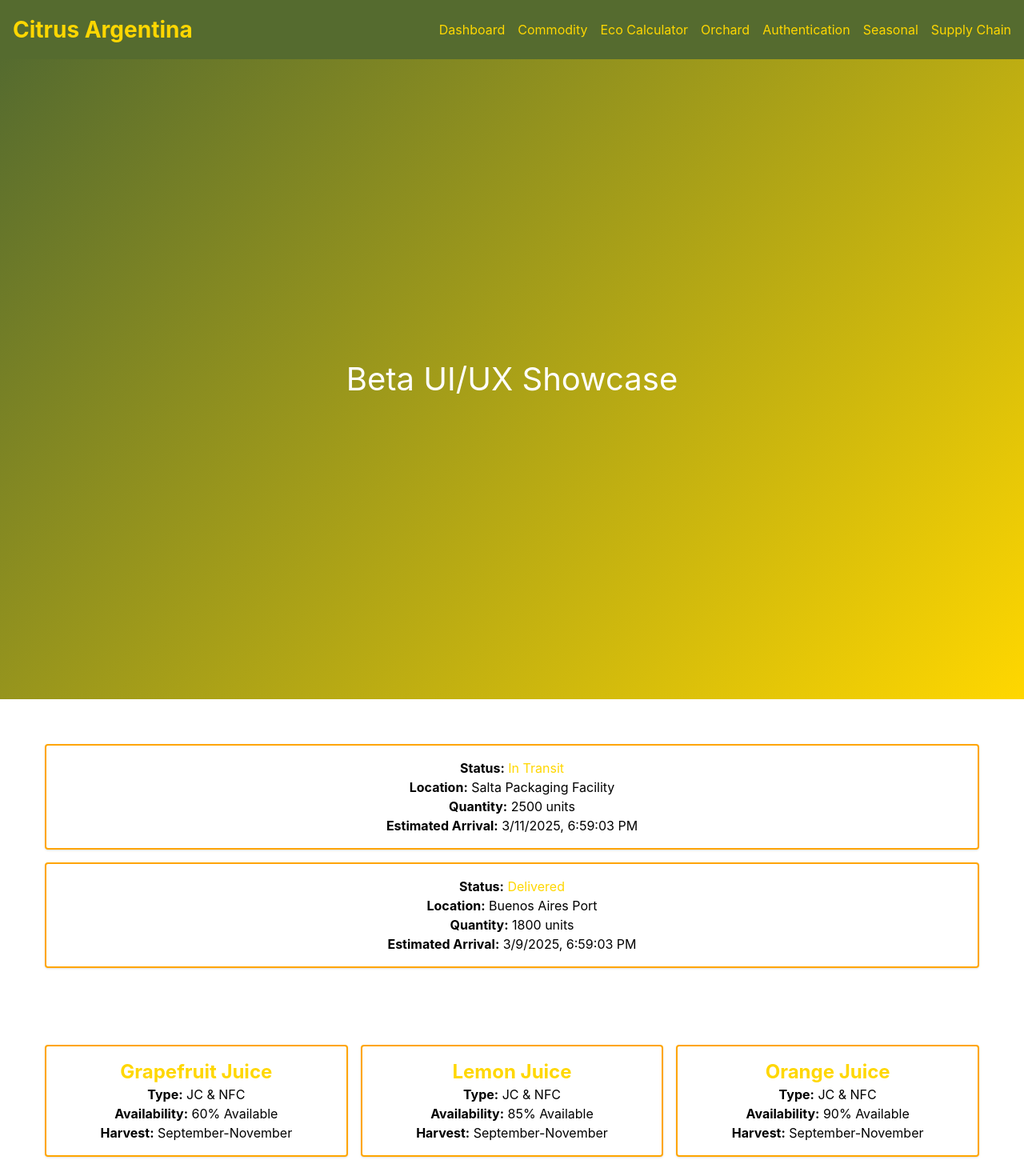
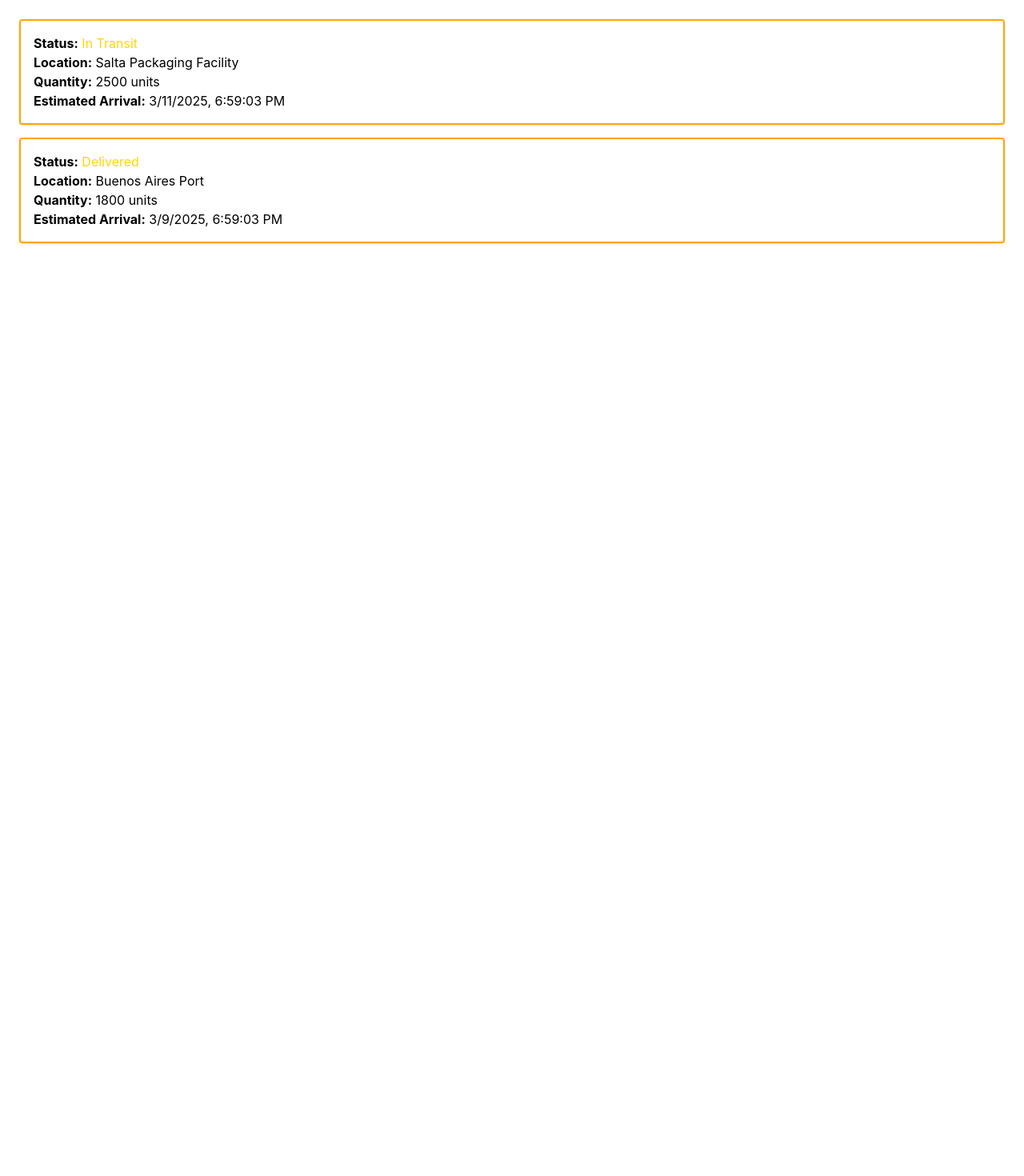
Before and after one commit to skyla643/WEBAPP_FRUITSCOMMERCE, a React (Create React App) app in the folder frontend/: page / in a window 1280 px wide. Shown: the top 1470 px of the page at 80% size. After the commit the page ends 800 px from the top, so only its background shows below. Built offline with nearby package versions, Linux system fonts and the light colour scheme.

Commit message:
chnage is good?

```diff
--- a/frontend/src/App.tsx
+++ b/frontend/src/App.tsx
@@ -1,76 +1,18 @@
+// src/App.tsx
 import React from 'react';
-import './App.css';
-
-// Import components
-import CommodityProfile from './components/CommodityProfile';
+import { BrowserRouter as Router, Route, Switch } from 'react-router-dom';
+import Login from './components/Login';
 import Dashboard from './components/Dashboard';
-import EcoCalculator from './components/EcoCalculator';
-import OrchardMonitoring from './components/OrchardMonitoring';
-import ProductAuthentication from './components/ProductAuthentication';
-import SeasonalAvailability from './components/SeasonalAvailability';
-import SupplyChainTracker from './components/SupplyChainTracker';
 
 function App() {
   return (
-    <div className="App">
-      {/* Navigation */}
-      <nav style={{ backgroundColor: '#556B2F', padding: '1rem' }}>
-        <div className="container" style={{ display: 'flex', justifyContent: 'space-between', alignItems: 'center' }}>
-          <h1 style={{ color: '#FFD700', fontSize: '1.75rem', fontWeight: 'bold' }}>Citrus Argentina</h1>
-          <ul style={{ display: 'flex', gap: '1rem', listStyle: 'none', margin: 0, padding: 0 }}>
-            <li><a href="#dashboard" style={{ color: '#FFD700', textDecoration: 'none' }}>Dashboard</a></li>
-            <li><a href="#commodity" style={{ color: '#FFD700', textDecoration: 'none' }}>Commodity</a></li>
-            <li><a href="#eco" style={{ color: '#FFD700', textDecoration: 'none' }}>Eco Calculator</a></li>
-            <li><a href="#orchard" style={{ color: '#FFD700', textDecoration: 'none' }}>Orchard</a></li>
-            <li><a href="#auth" style={{ color: '#FFD700', textDecoration: 'none' }}>Authentication</a></li>
-            <li><a href="#seasonal" style={{ color: '#FFD700', textDecoration: 'none' }}>Seasonal</a></li>
-            <li><a href="#supply" style={{ color: '#FFD700', textDecoration: 'none' }}>Supply Chain</a></li>
-          </ul>
-        </div>
-      </nav>
-
-      {/* Header with gradient */}
-      <header
-        className="App-header"
-        style={{
-          background: 'linear-gradient(135deg, #556B2F, #FFD700)',
-          padding: '2rem',
-          textAlign: 'center'
-        }}
-      >
-        <h1 style={{ fontSize: '2.5rem', margin: 0 }}>Beta UI/UX Showcase</h1>
-      </header>
-
-      {/* Main content */}
-      <main style={{ padding: '2rem', backgroundColor: 'white' }}>
-        <section id="dashboard" style={{ marginBottom: '2rem' }}>
-          <Dashboard />
-        </section>
-        <section id="commodity" style={{ marginBottom: '2rem' }}>
-          <CommodityProfile />
-        </section>
-        <section id="eco" style={{ marginBottom: '2rem' }}>
-          <EcoCalculator />
-        </section>
-        <section id="orchard" style={{ marginBottom: '2rem' }}>
-          <OrchardMonitoring />
-        </section>
-        <section id="auth" style={{ marginBottom: '2rem' }}>
-          <ProductAuthentication />
-        </section>
-        <section id="seasonal" style={{ marginBottom: '2rem' }}>
-          <SeasonalAvailability />
-        </section>
-        <section id="supply" style={{ marginBottom: '2rem' }}>
-          <SupplyChainTracker />
-        </section>
-      </main>
-
-      {/* Footer */}
-      <footer style={{ backgroundColor: '#FFA500', color: 'white', padding: '1rem', textAlign: 'center' }}>
-        <p>© 2025 Citrus Argentina. All rights reserved.</p>
-      </footer>
-    </div>
+    <Router>
+      <Switch>
+        <Route exact path="/login" component={Login} />
+        {/* You can add more routes here. For now, we'll default to the dashboard. */}
+        <Route path="/" component={Dashboard} />
+      </Switch>
+    </Router>
   );
 }
 
```
